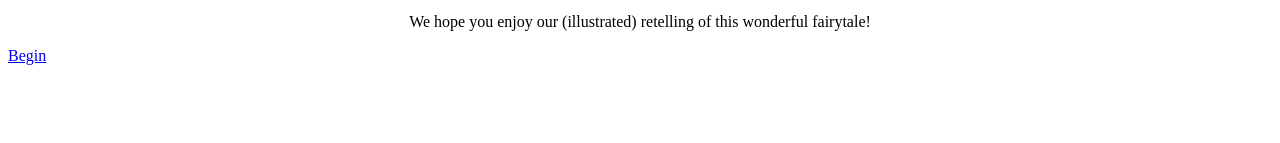
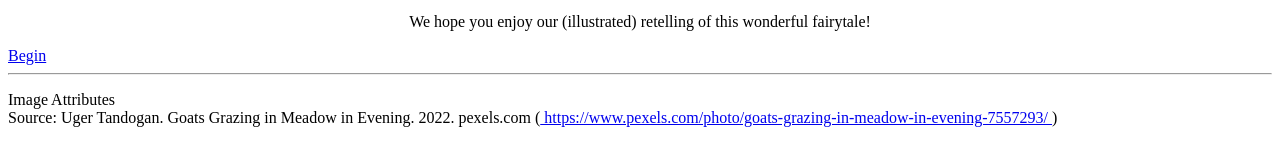
Before and after one commit to dipakship/Partner-Multipage-Website, a plain HTML site: page index.html in a window 1280 px wide. Shown: the part 673-816 px from the top of the page. Drawn offline with Linux system fonts and the light colour scheme.

Commit message:
image attributes for index

```diff
--- a/index.html
+++ b/index.html
@@ -24,10 +24,15 @@
 
 
     <a href="introduction.html"> Begin </a> <!--Make into button and shift to right side of the screen -->
+    <hr>
 </body>
 
 <footer>
-    <!--ADD REFERENCES FOR IMAGE (https://www.pexels.com/photo/goats-grazing-in-meadow-in-evening-7557293/)-->
+    <p>
+        Image Attributes <br>
+        Source: Uger Tandogan. Goats Grazing in Meadow in Evening. 2022. pexels.com (<a href="https://www.pexels.com/photo/goats-grazing-in-meadow-in-evening-7557293/"> https://www.pexels.com/photo/goats-grazing-in-meadow-in-evening-7557293/ </a>)
+    </p>
+    <!-- Source: ArtistName. TitleOfImage. YearCreated. SiteYouFoundItOn (URL_to_image)-->
 </footer>
 
 </html>
```
